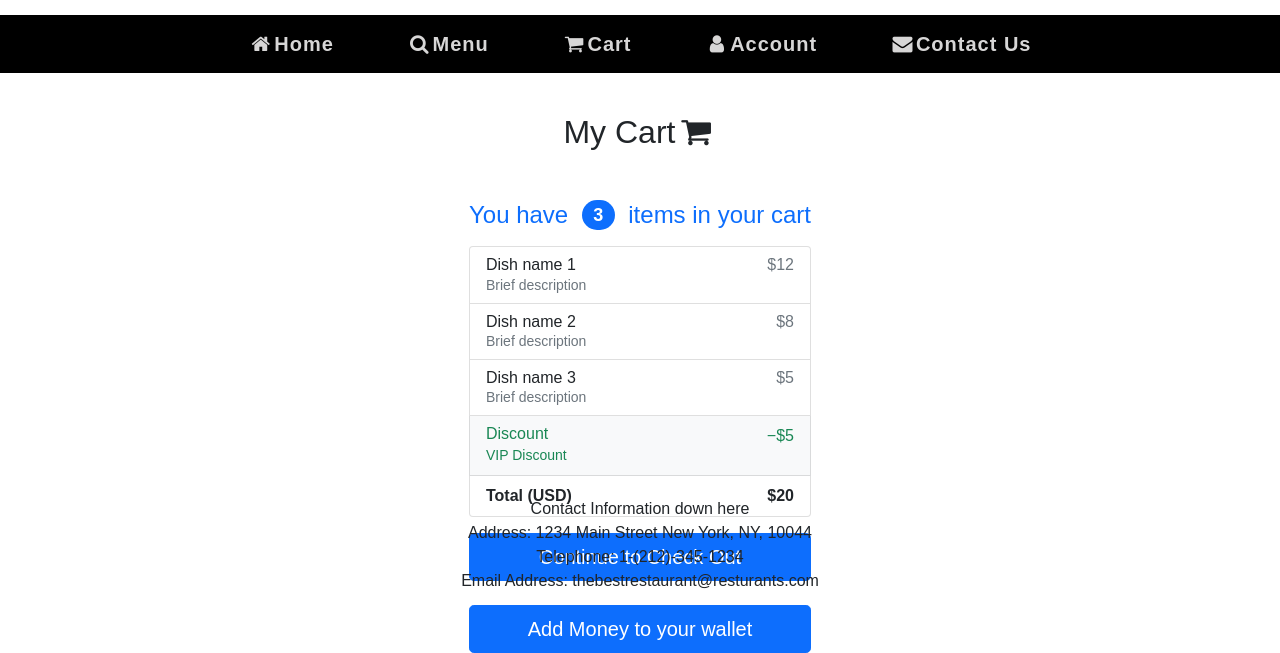
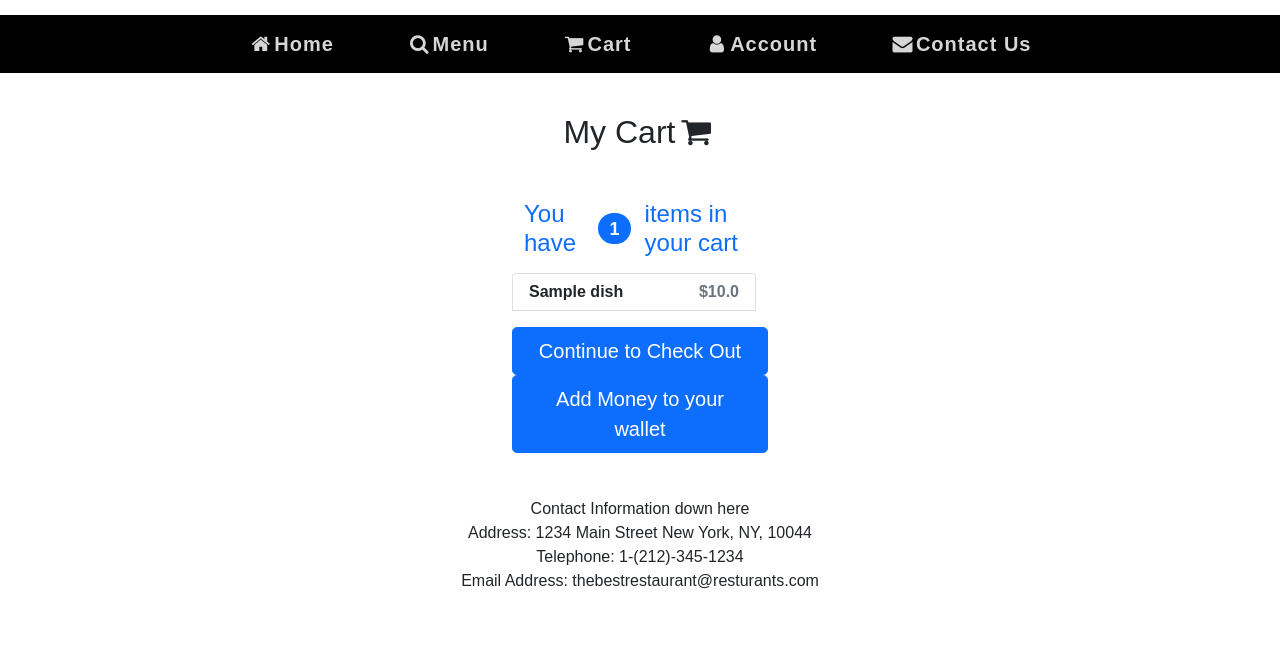
Before and after one commit to azhu000/Joe-s-Grab-and-Go, a Flask app: page /cart in a window 1280 px wide. Shown: the part 191-844 px from the top of the page. After the commit the page ends 780 px from the top, so only its background shows below. Run offline with Flask 2, Linux system fonts and the light colour scheme; a user stored in the database is signed in; tables that the repository leaves empty hold one stand-in row (values such as "Sample post"); parts of the project's set-up code (start-up, migrations or seed data) failed here and were passed over.

Commit message:
added cart

```diff
--- a/Ali_myqsl_app.py
+++ b/Ali_myqsl_app.py
@@ -686,7 +686,6 @@ def wallet():
 #Currently not in use
 @app.route('/cart', methods = ['GET', 'POST'])
 @login_required
-
 def cart():
     user = 0
     users_name = ""
@@ -696,6 +695,13 @@ def cart():
     #
     alert_user = ""
     is_customer = True
+    curr_user = int(current_user.get_id())
+    in_cart = orders.query.filter_by(custID=curr_user,Active='1').all() #this is the selection query
+    print(in_cart)
+    items = orderLineItem.query.all()
+
+    item_total = len(in_cart)
+
 
     try:
         employee_check = int(current_user.get_id())
@@ -723,7 +729,7 @@ def cart():
 
     else:
         current_customer = 0
-    return render_template('cart.html',is_customer=is_customer,alert_user=alert_user, current_customer=current_customer, user=user, users_name=users_name, is_employee=is_employee)
+    return render_template('cart.html',item_total=item_total,items=items,in_cart=in_cart,is_customer=is_customer,alert_user=alert_user, current_customer=current_customer, user=user, users_name=users_name, is_employee=is_employee)
 
 @app.route('/checkout', methods = ['GET', 'POST'])
 @login_required
--- a/templates/cart.html
+++ b/templates/cart.html
@@ -101,6 +101,9 @@ li a:hover, .dropdown:hover .dropbtn {
 .subrow {
 
 }
+.row{
+  width: 20%;
+}
 
 
 
@@ -163,52 +166,42 @@ li a:hover, .dropdown:hover .dropbtn {
     <div class="col">
       <h4 class="d-flex justify-content-between align-items-center mb-3">
       <span class="text-primary">You have </span> &nbsp;&nbsp;
-        <span class="badge bg-primary rounded-pill">3</span> &nbsp;&nbsp;
+      <span class="badge bg-primary rounded-pill">{{item_total}}</span> &nbsp;&nbsp;
       <span class="text-primary">items in your cart </span>
-      </h4>
-      <ul class="list-group mb-3">
+      </div>
+
+{%for c in in_cart%}
+<ul class="list-group">
+{%for i in items%}
+{% if i.orderID == c.id %}
+
     <li class="list-group-item d-flex justify-content-between lh-sm">
       <div>
-            <h6 class="my-0">Dish name 1</h6>
-            <small class="text-muted">Brief description</small>
+        <h6 class="my-0"><b>{{i.dish.name}}</b></h6>
       </div>
-          <span class="text-muted">$12</span>
+      <span class="text-muted"><b>${{c.total}}</b></span>
     </li>
-        <li class="list-group-item d-flex justify-content-between lh-sm">
-          <div>
-            <h6 class="my-0">Dish name 2</h6>
-            <small class="text-muted">Brief description</small>
-          </div>
-          <span class="text-muted">$8</span>
-        </li>
-        <li class="list-group-item d-flex justify-content-between lh-sm">
-          <div>
-            <h6 class="my-0">Dish name 3</h6>
-            <small class="text-muted">Brief description</small>
-          </div>
-          <span class="text-muted">$5</span>
-        </li>
-        <li class="list-group-item d-flex justify-content-between bg-light">
-          <div class="text-success">
-            <h6 class="my-0">Discount</h6>
-            <small>VIP Discount</small>
-          </div>
-          <span class="text-success">−$5</span>
-        </li>
-        <li class="list-group-item d-flex justify-content-between">
-          <span><b>Total (USD)</b></span>
-          <strong>$20</strong>
-        </li>
+{%endif%}
+{%endfor%}
+
+{%endfor%}
+<p></p>
 </ul>
+
+
+
+
+
+
       <a class="w-100 btn btn-lg btn-primary" href="{{url_for('checkout')}}" role ="button">Continue to Check Out</a>
       <br>
-      <br>
+
       {%if is_customer == False%}
       <button type = "button" class="w-100 btn btn-lg btn-primary" disabled href="{{url_for('wallet')}}" role ="button">Add Money to your wallet</button>
       {%else%}
       <a class="w-100 btn btn-lg btn-primary" href="{{url_for('wallet')}}" role ="button">Add Money to your wallet</a>
       {%endif%}
-
+      </div>
       {%if is_customer == False%}
       <p></p>
     <div class = "alert alert-warning" role="alert">
```
Also changed, not shown: asd.html (added). Lines whose indentation alone changed are shown as unchanged.
